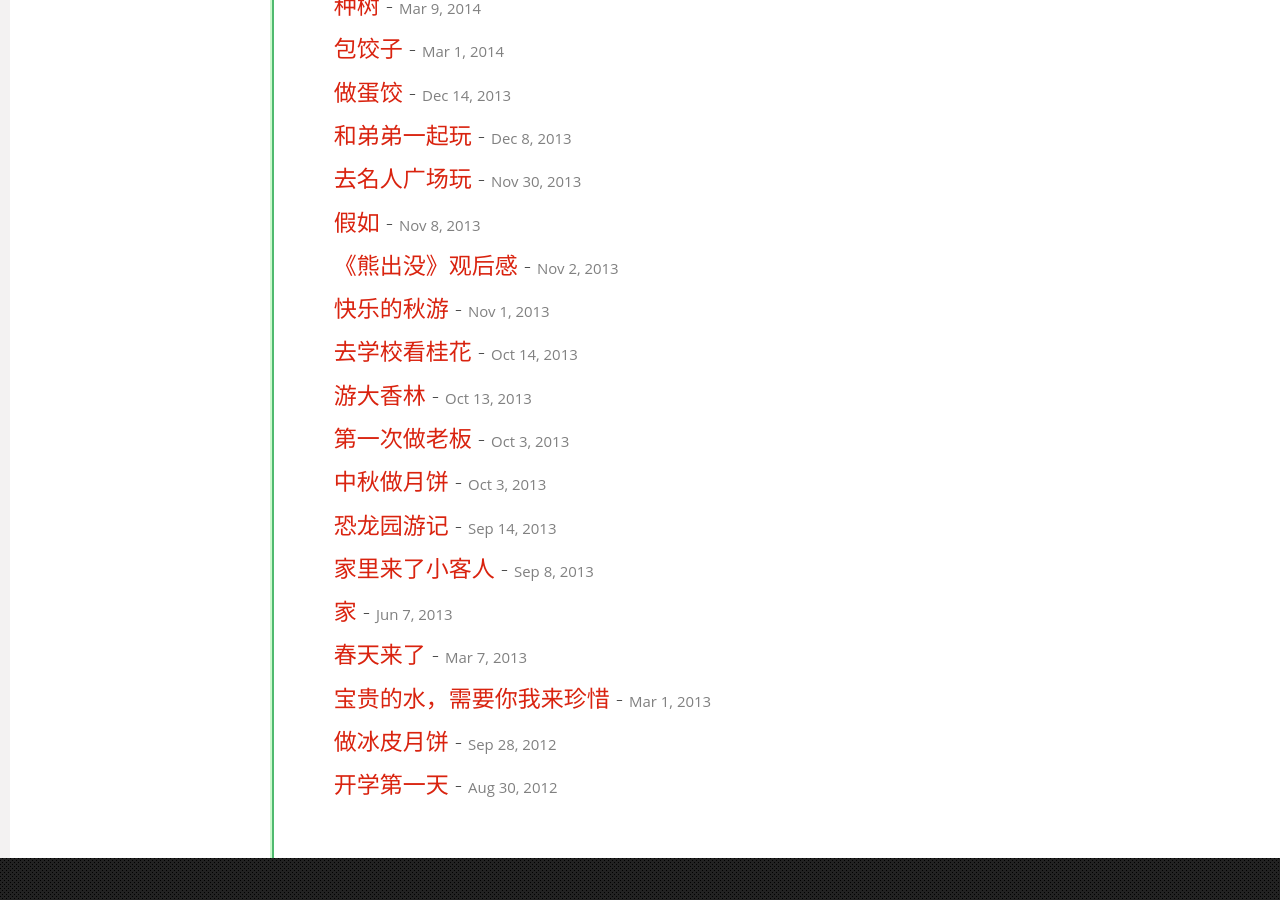
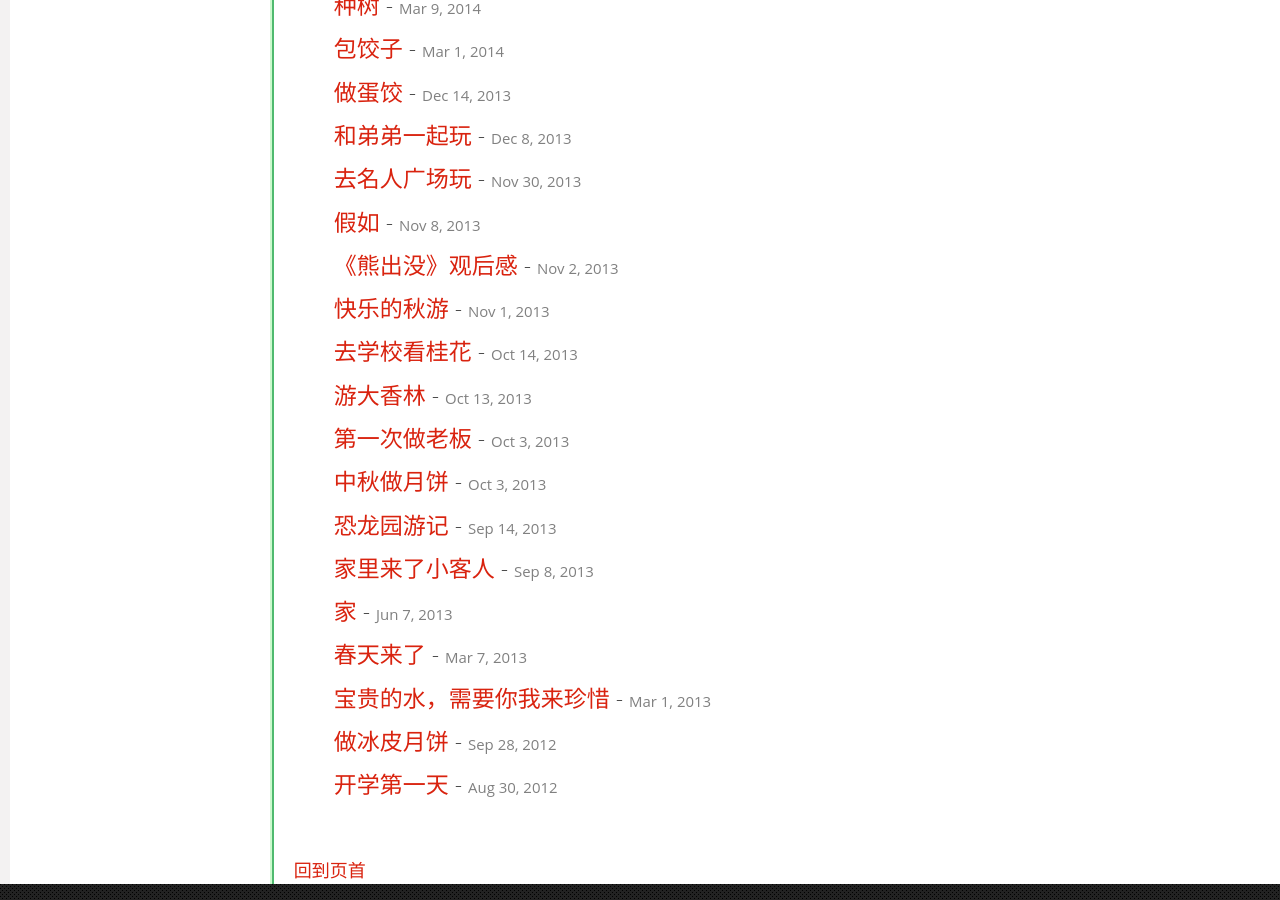
Before and after one commit to winsphinx/sxmx, a Jekyll site: the page built from index.html, in a window 1280 px wide and 900 px high, scrolled down 2396 px. Built offline with Jekyll 4.4.1, drawn with Linux system fonts in a browser that asks for light colours.

Commit message:
mod index

```diff
--- a/index.html
+++ b/index.html
@@ -20,3 +20,4 @@ layout: default
 </div>
 <br />
 <br />
+<a href=#>回到页首</a>
```
